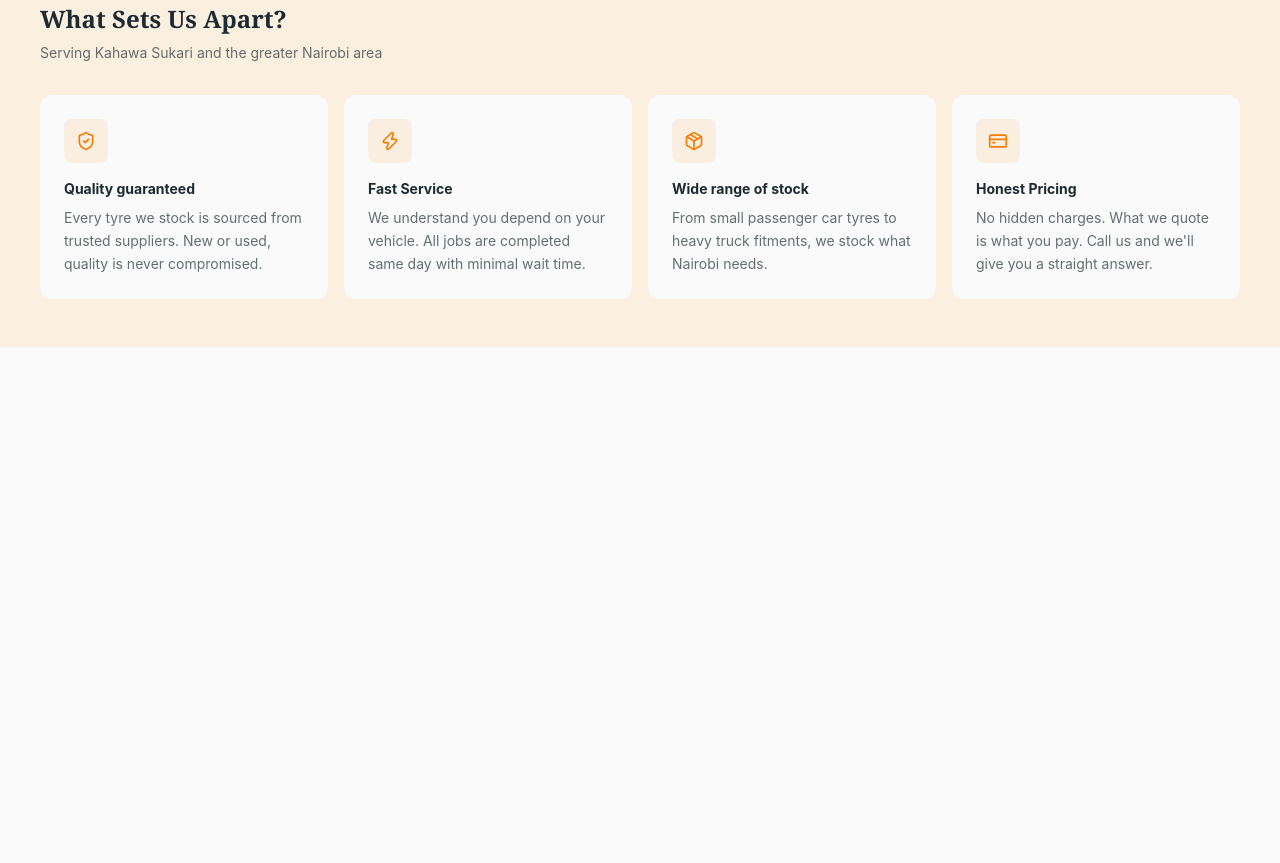
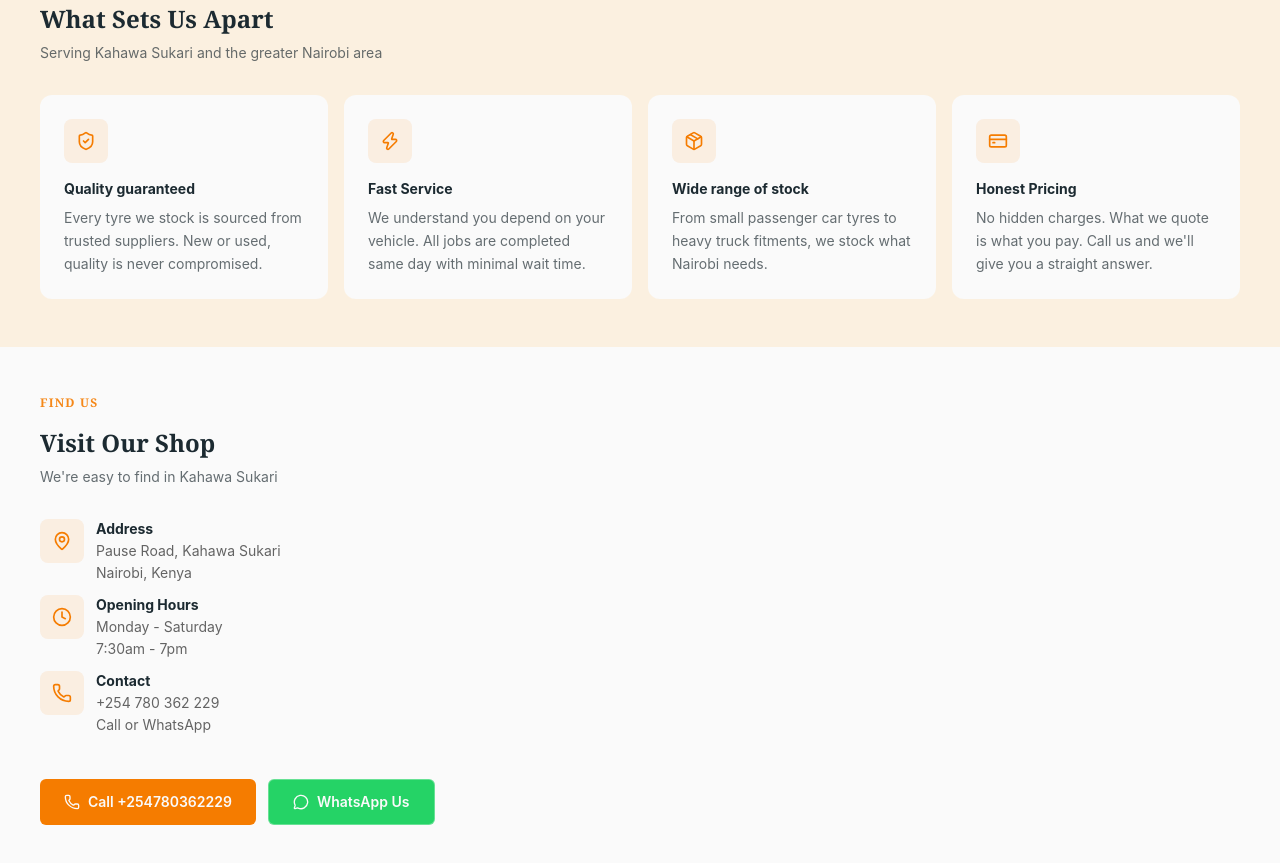
Before and after one commit to WainainaGathecha/smartkingsauto, a website: page index.html in a window 1280 px wide. Shown: the part 855-1718 px from the top of the page. Before the commit the page ends 1202 px from the top, so only its background shows below. Drawn offline with nearby package versions, Linux system fonts and the light colour scheme; files that its build step writes are made by us from their sources.

Commit message:
add find us section without map

```diff
--- a/index.html
+++ b/index.html
@@ -230,7 +230,7 @@
 
             <!-- Section header -->
                 <span class="block text-brand font-serif font-semibold uppercase text-xs opacity-90 tracking-widest mb-4">Why smart kings</span>
-                <h2 class="font-bold font-serif text-2xl text-surface-darker mb-2 ">What Sets Us Apart?</h2>
+                <h2 class="font-bold font-serif text-2xl text-surface-darker mb-2 ">What Sets Us Apart</h2>
                 <p class="text-surface-dark text-sm opacity-70 mb-8">Serving Kahawa Sukari and the greater Nairobi area</p>
 
                 <!-- cards grid -->
@@ -297,7 +297,64 @@
         </section>
 
         <!-- Find us section -->
-        <section>
+        <section id="find-us" class="bg-page w-full py-12 px-10">
+            <!-- section header -->
+            <span class="block text-brand font-serif font-semibold uppercase text-xs opacity-90 tracking-widest mb-4">Find us</span>
+            <h2 class="font-bold font-serif text-2xl text-surface-darker mb-2">Visit Our Shop</h2>
+            <p class="text-surface-dark text-sm opacity-70 mb-8">We're easy to find in Kahawa Sukari</p>
+
+            <div class="flex gap-10">
+                <!-- left column content  -->
+                <div class="flex flex-col gap-3">
+                    <div class="flex gap-3 items-start">
+                        <div class="bg-brand/10 w-11 h-11 rounded-lg flex items-center justify-center shrink-0">
+                            <i data-lucide="map-pin" class="w-5 h-5 text-brand"></i>
+                        </div>
+                        <div>
+                            <h3 class="font-bold text-surface-darker text-sm ">Address</h3>
+                            <span class="block opacity-60 mt-0.5 text-sm">Pause Road, Kahawa Sukari</span>
+                            <span class="block opacity-60 mt-0.5 text-sm">Nairobi, Kenya</span>
+                        </div>
+                    </div>
+                    <div class="flex gap-3 items-start">
+                        <div class="bg-brand/10 w-11 h-11 rounded-lg flex items-center justify-center shrink-0">
+                            <i data-lucide="clock" class="w-5 h-5 text-brand"></i>
+                        </div>
+                        <div>
+                            <h3 class="font-bold text-surface-darker text-sm ">Opening Hours</h3>
+                            <span class="block opacity-60 mt-0.5 text-sm">Monday - Saturday</span>
+                            <span class="block opacity-60 mt-0.5 text-sm">7:30am - 7pm</span>
+                        </div>
+                    </div>
+                    <div class="flex gap-3 items-start">
+                        <div class="bg-brand/10 w-11 h-11 rounded-lg flex items-center justify-center shrink-0">
+                            <i data-lucide="phone" class="w-5 h-5 text-brand"></i>
+                        </div>
+                        <div>
+                            <h3 class="font-bold text-surface-darker text-sm ">Contact</h3>
+                            <span class="block opacity-60 mt-0.5 text-sm">+254 780 362 229</span>
+                            <span class="block opacity-60 mt-0.5 text-sm">Call or WhatsApp</span>
+                        </div>
+                    </div>
+                    <!-- CTA buttons -->
+                    <div class="mt-8 flex gap-3">
+                        <a href="tel:+254780362229" class="flex gap-2 items-center justify-center bg-brand text-page rounded-md px-6 py-3 font-semibold text-sm hover:opacity-90 transition-opacity duration-200">
+                            <i data-lucide="phone" class="w-4 h-4 shrink-0"></i>
+                            Call +254780362229
+                        </a>
+
+                        <a href="https://wa.me/254780362229" class="flex items-center justify-center gap-2 rounded-md bg-whatsapp px-6 py-3 font-semibold border border-white/30 text-page text-sm ">
+                            <i data-lucide="message-circle" class="w-4 h-4 shrink-0"></i>
+                            WhatsApp Us
+                        </a>
+                    </div>
+                </div>
+
+                <!-- Right column content -->
+                 <!-- Map goes here -->
+
+
+            </div>
 
         </section>
 
```
